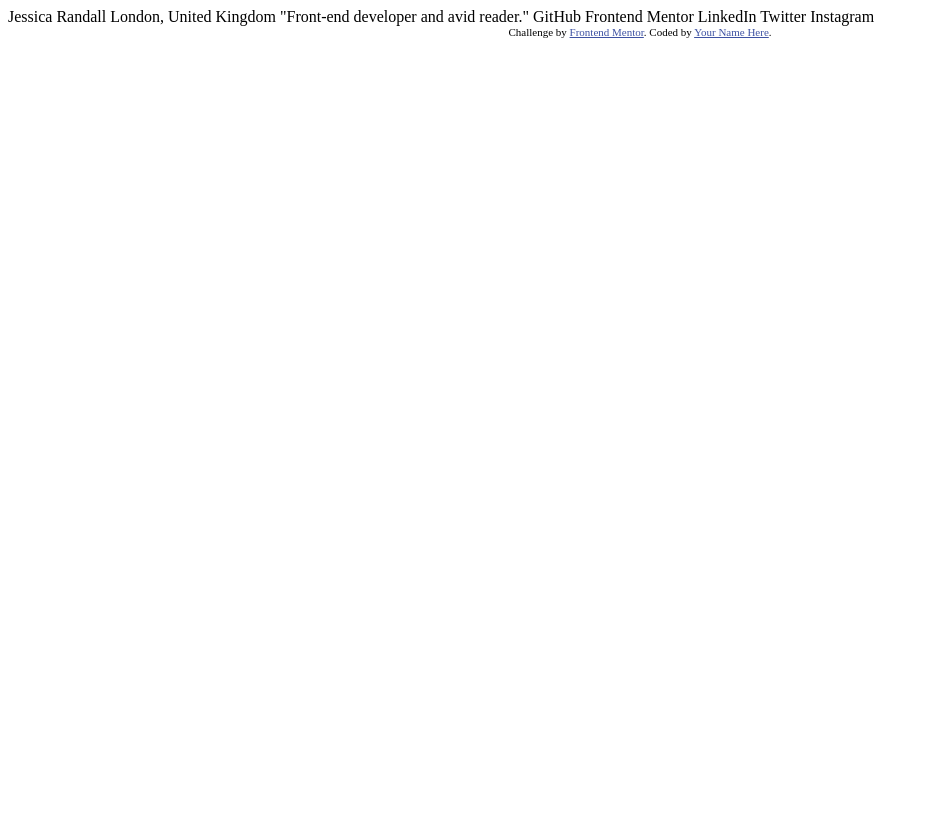
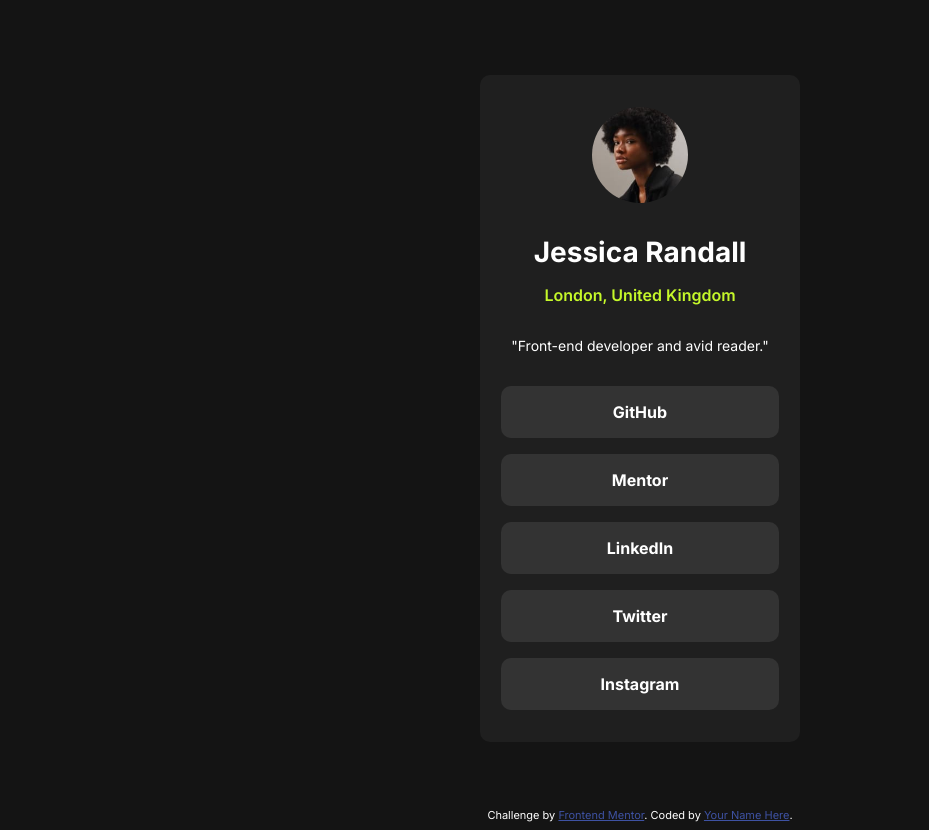
Before and after one commit to jevcenkokozlovska/social-links-profile-main, a plain HTML site: page index.html in a window 1280 px wide. Shown: the whole page, without its empty margins (0-929 px from the left). Before the commit the page ends 800 px from the top, so only its background shows below. Drawn offline with Linux system fonts and the light colour scheme.

Commit message:
First ver

```diff
--- a/index.html
+++ b/index.html
@@ -5,7 +5,10 @@
   <meta name="viewport" content="width=device-width, initial-scale=1.0"> <!-- displays site properly based on user's device -->
 
   <link rel="icon" type="image/png" sizes="32x32" href="./assets/images/favicon-32x32.png">
-
+  <link rel="stylesheet" href="style.css">
+  <link rel="preconnect" href="https://fonts.googleapis.com">
+<link rel="preconnect" href="https://fonts.gstatic.com" crossorigin>
+<link href="https://fonts.googleapis.com/css2?family=Inter:ital,opsz,wght@0,14..32,100..900;1,14..32,100..900&display=swap" rel="stylesheet">
   <title>Frontend Mentor | Social links profile</title>
 
   <!-- Feel free to remove these styles or customise in your own stylesheet 👍 -->
@@ -15,17 +18,19 @@
   </style>
 </head>
 <body>
-
-  Jessica Randall
-  London, United Kingdom
-  "Front-end developer and avid reader."
-
-  GitHub
-  Frontend Mentor
-  LinkedIn
-  Twitter
-  Instagram
-
+<main>
+  <div class="container">
+    <img src="./assets/images/avatar-jessica.jpeg" alt="photo">
+    <h1>Jessica Randall</h1>
+    <div class="place">London, United Kingdom</div>
+    <div class="occupation">"Front-end developer and avid reader."</div>
+    <a href="#" class="btn">GitHub</a>
+    <a href="#" class="btn">Mentor</a>
+    <a href="#" class="btn">LinkedIn</a>
+    <a href="#" class="btn">Twitter</a>
+    <a href="#" class="btn">Instagram</a>
+</div>
+</main>
   <div class="attribution">
     Challenge by <a href="https://www.frontendmentor.io?ref=challenge" target="_blank">Frontend Mentor</a>.
     Coded by <a href="#">Your Name Here</a>.
--- /dev/null
+++ b/style.css
@@ -0,0 +1,63 @@
+:root {
+    --green: hsl(75, 94%, 57%);
+    --white: hsl(0, 0%, 100%);
+    --grey700: hsl(0, 0%, 20%);
+    --grey800: hsl(0, 0%, 12%);
+    --grey900: hsl(0, 0%, 8%);
+
+}
+body {
+    background-color: var(--grey900);
+    color: var(--white);
+    font-family: Inter;
+    font-size: 0.875rem;
+}
+main {
+    align-items: center;
+    display:flex;
+    flex-direction: column;
+    height: 100vh;
+    justify-content: center;
+}
+
+.container {
+    align-items: center;
+    background-color: var(--grey800);
+    border-radius: 10px;
+    display: flex;
+    flex-direction: column;
+    padding-bottom: 2rem;
+    row-gap: 1rem;
+    width: clamp(320px, 350px, 25vw);
+}
+
+img {
+    border-radius: 50%;
+    margin-bottom: 1rem;
+    margin-top: 2rem;
+    width:30%;
+}
+h1 {
+    margin: 0;
+}
+.place {
+    color: var(--green);
+    font-size: 1rem;
+    font-weight: 600;
+}
+.btn {
+    background-color: var(--grey700);
+    border-radius: 10px;
+    border: none;
+    color: var(--white);
+    font-size: 1rem;
+    font-weight: 700;
+    padding: 1rem;
+    text-align: center;
+    text-decoration: none;
+    width: 77%;
+}
+
+.occupation {
+    margin: 1rem;
+}
```
